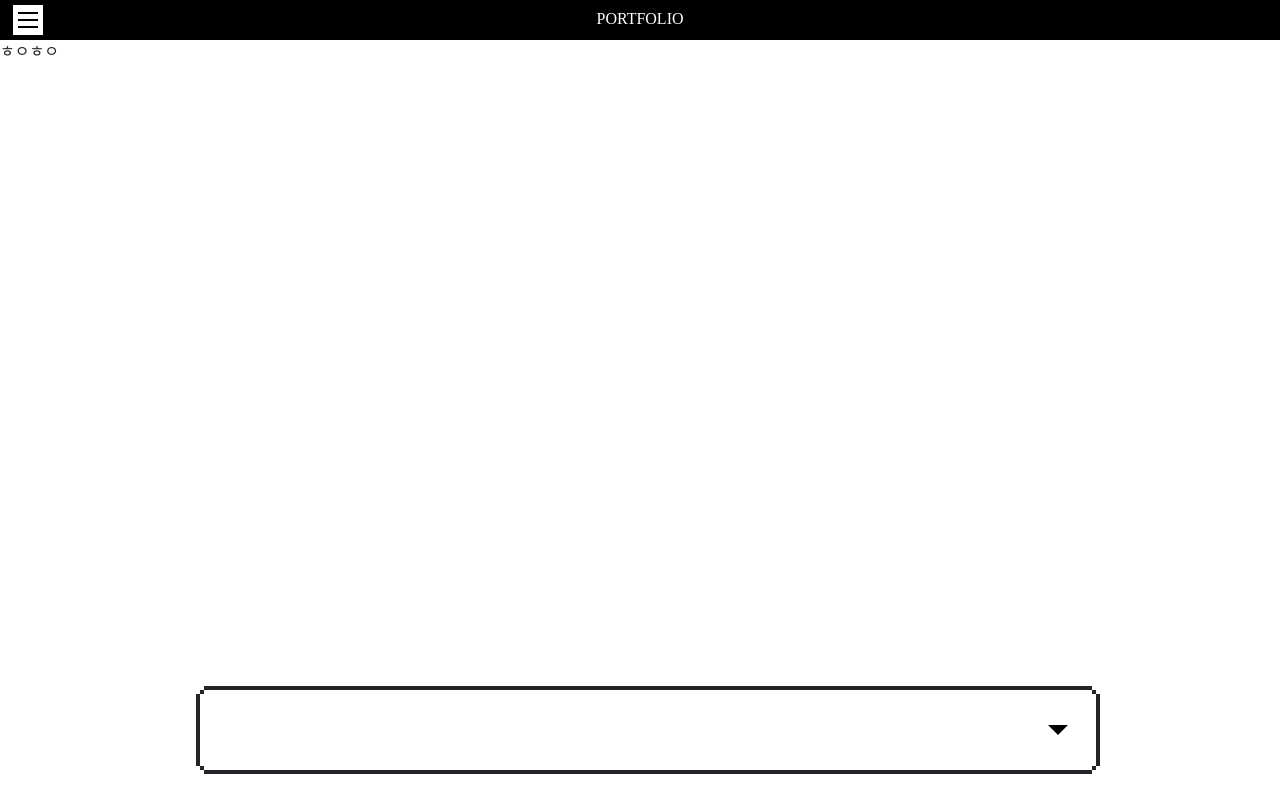
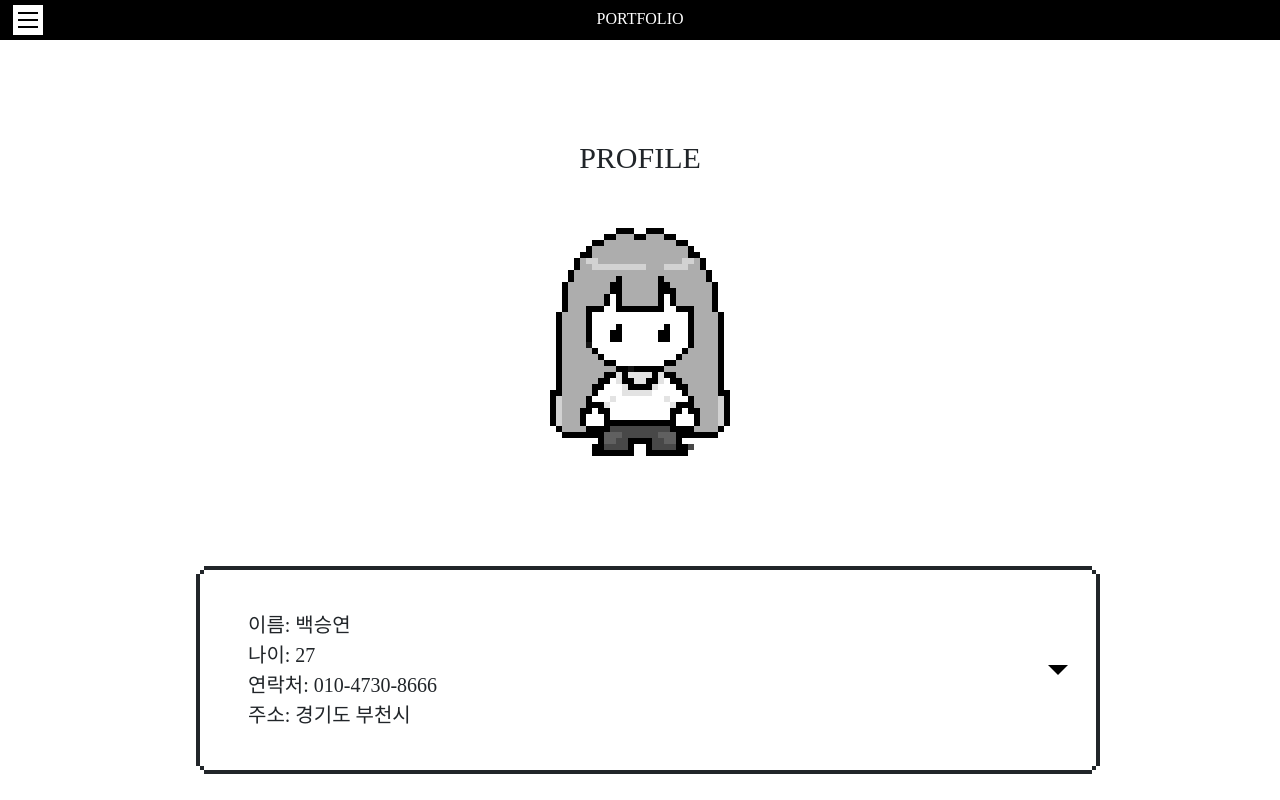
Before and after one commit to sat2llite/portfolioPage, a React (Create React App) app: page /profile in a window 1280 px wide. Built offline with nearby package versions, Linux system fonts and the light colour scheme.

Commit message:
skills 작업

```diff
--- a/src/App.js
+++ b/src/App.js
@@ -13,7 +13,7 @@ function App() {
       {/* <Outlet /> */}
       <Visual />
       <Link to="/profile">
-        <Balloon props="Baek Seung Yeon’s portfolio!" />
+        <Balloon text="Baek Seung Yeon’s portfolio!" />
       </Link>
     </div>
     // </RouterProvider>
--- a/src/App.scss
+++ b/src/App.scss
@@ -3,12 +3,14 @@
 @tailwind components;
 @tailwind utilities;
 
+h2 { font-size: 30px; text-align: center; }
 
 // *Header.jsx
 header {
   @include set-box(40px);
   background: #000;
   position: relative;
+  z-index: 999;
 
   .port {
     position: absolute;
@@ -33,7 +35,9 @@ header {
       margin-left: 5px;
       margin-top: 7px;
 
-      +span { margin-top: 5px; }
+      + span {
+        margin-top: 5px;
+      }
     }
     // .hamburger.on span:nth-child(1) {
     //   transform: rotate(-45deg);
@@ -46,7 +50,6 @@ header {
     // .hamburger.on span:nth-child(3) { opacity: 0; }
   }
 }
-
 
 // *Visual.jsx
 .visual {
@@ -63,3 +66,38 @@ header {
   //   text-shadow: -3px 0 #000, 0 3px #000, 3px 0 #000, 0 -3px #000;
   // }
 }
+
+// *Profile.jsx
+.profile {
+  @include set-box(100%);
+
+
+  .dot_image {
+    position: absolute;
+    bottom: 20rem;
+    margin-top: 15rem;
+    flex-direction: column;
+    left: 50%;
+    transform: translateX(-50%);
+  }
+}
+
+
+// *Skills.jsx
+.skills {
+  border: 1px solid red;
+
+  .skill_progress {
+    width: 70%;
+    margin: auto;
+  }
+}
+
+@keyframes progressBar {
+  0% {
+
+  }
+  100% {
+
+  }
+}
--- a/src/components/Balloon.jsx
+++ b/src/components/Balloon.jsx
@@ -1,10 +1,17 @@
 import React from "react";
 
-const Balloon = (props) => {
+const Balloon = ({ text }) => {
   return (
     <div className="balloon">
       <div className="nes-balloon flex_between">
-        <p>{props.props}</p>
+        <p>
+          {text.split("\n").map((txt) => (
+            <>
+              {txt}
+              <br />
+            </>
+          ))}
+        </p>
         <span className="tri"></span>
       </div>
     </div>
--- a/src/components/pages/Profile.jsx
+++ b/src/components/pages/Profile.jsx
@@ -1,13 +1,25 @@
 import React from "react";
 import Header from "../Header";
 import Balloon from "../Balloon";
+import { Link } from "react-router-dom";
 
 const Profile = () => {
   return (
     <>
       <Header />
-      <div>ㅎㅇㅎㅇ</div>
-      <Balloon />
+      <div className="profile">
+        <div className="dot_image">
+        <h2>PROFILE</h2>
+          <img src="img/dot.gif" alt="char" />
+        </div>
+      </div>
+      <Link to="/skills">
+        <Balloon
+          text={
+            "이름: 백승연 \n 나이: 27 \n 연락처: 010-4730-8666 \n 주소: 경기도 부천시"
+          }
+        />
+      </Link>
     </>
   );
 };
--- /dev/null
+++ b/src/components/pages/Skills.jsx
@@ -0,0 +1,24 @@
+import React from "react";
+import Header from "../Header";
+import Balloon from "../Balloon";
+import { Link } from "react-router-dom";
+
+const Skills = () => {
+  return (
+    <>
+      <Header />
+      <div className="skills">
+        <div className="inner">
+          <div className="skill_progress flex_center">
+            <progress class="nes-progress" value="90" max="100"></progress>
+          </div>
+        </div>
+      </div>
+      <Link to="">
+        <Balloon text={"skills"} />
+      </Link>
+    </>
+  );
+};
+
+export default Skills;
--- a/src/index.js
+++ b/src/index.js
@@ -5,6 +5,7 @@ import App from './App';
 import { createBrowserRouter, RouterProvider} from "react-router-dom";
 import Profile from './components/pages/Profile';
 import NotFound from './components/pages/NotFound';
+import Skills from './components/pages/Skills';
 
 const router = createBrowserRouter([
   {
@@ -17,6 +18,11 @@ const router = createBrowserRouter([
     element:<Profile />,
     errorElement:<NotFound />,
   },
+  {
+    path:'/skills',
+    element:<Skills />,
+    errorElement:<NotFound />,
+  },
 ])
 
 const root = ReactDOM.createRoot(document.getElementById('root'));
```
Also changed, not shown: public/img/dot.gif (added).
